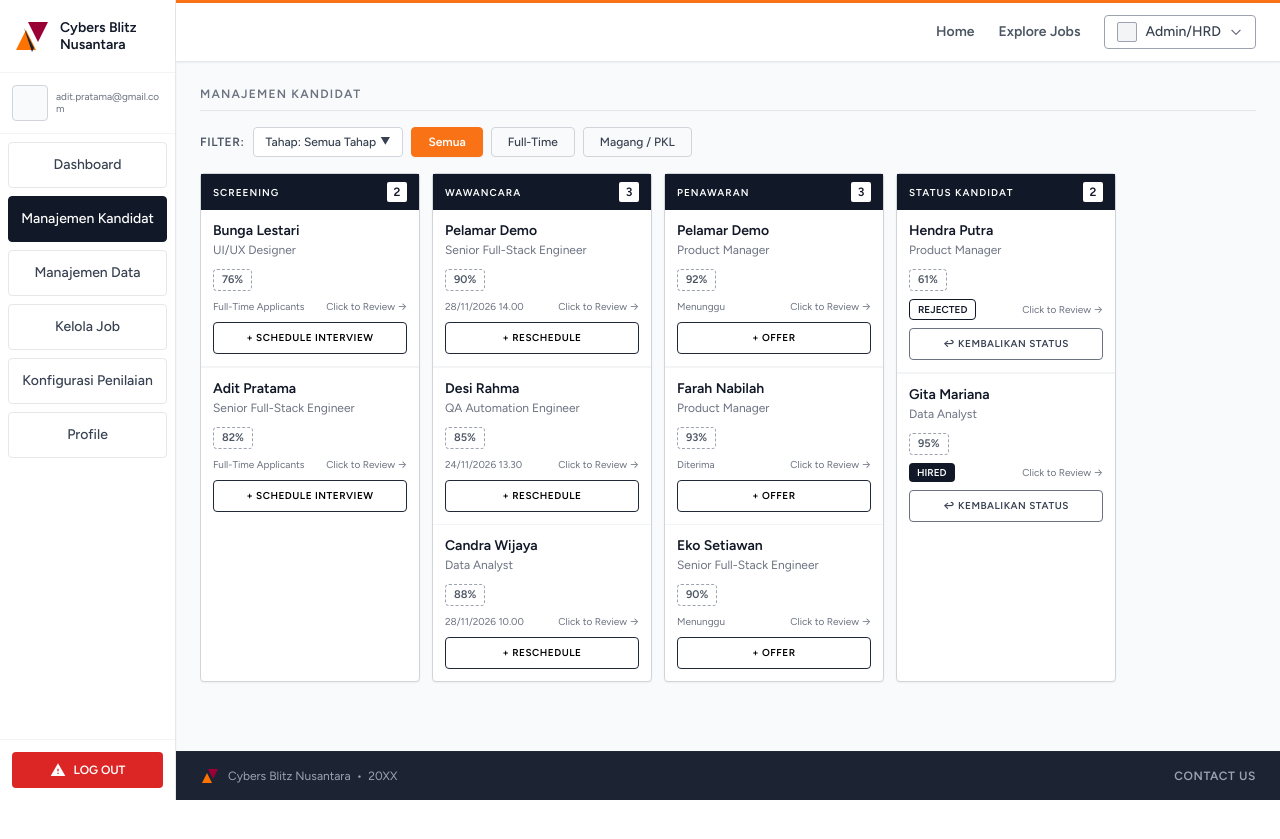
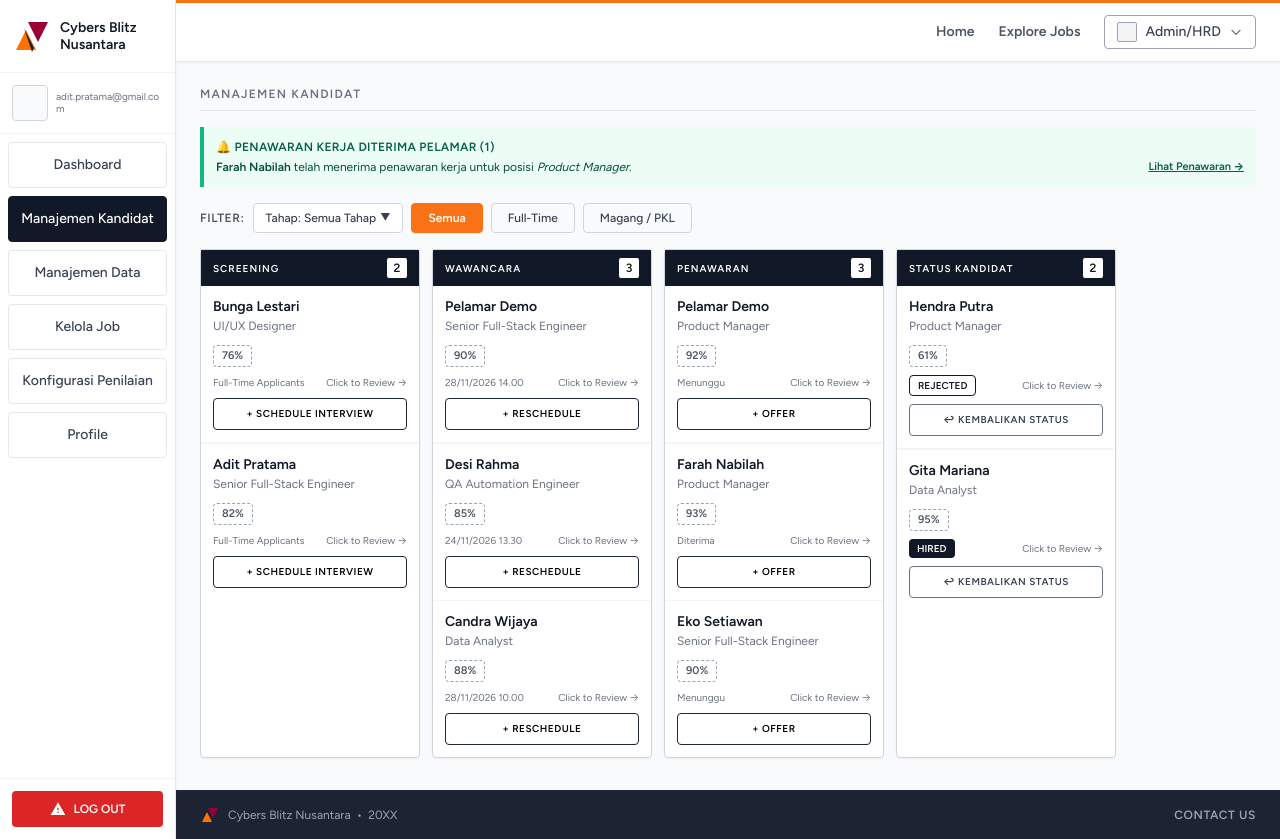
Before and after one commit to BagusRNA/blitzhire_v1, a Laravel app: page /hrd/manajemen-kandidat in a window 1280 px wide. Before the commit the page ends 800 px from the top, so only its background shows below. Run offline with Laravel 12, Linux system fonts and the light colour scheme; the visitor is signed in with stand-in values (Sample User, id 1); data comes from the database, SQL or seed files in the repository; style sheets or scripts are compiled from the project's sources; some libraries are stand-ins or nearby versions.

Commit message:
25-11-2026 Update revisi excel

```diff
--- a/bootstrap/app.php
+++ b/bootstrap/app.php
@@ -17,7 +17,25 @@ return Application::configure(basePath: dirname(__DIR__))
             \Illuminate\Http\Middleware\AddLinkHeadersForPreloadedAssets::class,
         ]);
 
-        //
+        $middleware->redirectGuestsTo(function (Request $request) {
+            if ($request->is('hrd*')) {
+                if (auth('pelamar')->check()) {
+                    session()->flash('error', 'Anda tidak memiliki hak akses!');
+                    return route('landing');
+                }
+                return route('hrd.auth.showLogin');
+            }
+
+            if ($request->is('pelamar*')) {
+                if (auth('hrd')->check()) {
+                    session()->flash('error', 'Anda tidak memiliki hak akses!');
+                    return route('landing');
+                }
+                return route('pelamar.auth.showLogin');
+            }
+
+            return route('login');
+        });
     })
     ->withExceptions(function (Exceptions $exceptions): void {
         $exceptions->shouldRenderJsonWhen(
--- a/resources/js/Pages/HRD/Laporan/Wawancara.jsx
+++ b/resources/js/Pages/HRD/Laporan/Wawancara.jsx
@@ -20,7 +20,16 @@ export default function LaporanWawancara({ laporan = [] }) {
 
     return (
         <div className="min-h-screen bg-gray-50 py-8 px-4 sm:px-6 lg:px-8 print:p-0 print:bg-white text-gray-900">
-            <Head title="Laporan Jadwal Wawancara - BlitzHire" />
+            <Head title="Laporan Jadwal Wawancara - BlitzHire">
+                <style>{`
+                    @media print {
+                        @page { size: landscape; margin: 8mm; }
+                        body { -webkit-print-color-adjust: exact; print-color-adjust: exact; }
+                        table { width: 100% !important; }
+                        th, td { font-size: 11px !important; padding: 4px 6px !important; }
+                    }
+                `}</style>
+            </Head>
 
             {/* Top Toolbar (Hidden on print) */}
             <div className="max-w-6xl mx-auto mb-6 flex justify-between items-center print:hidden">
--- a/resources/js/Pages/HRD/ManajemenKandidat.jsx
+++ b/resources/js/Pages/HRD/ManajemenKandidat.jsx
@@ -173,6 +173,18 @@ export default function ManajemenKandidat({ lamaran = [], confirmedInterviews =
         ? STATUS_COLUMNS
         : STATUS_COLUMNS.filter((col) => col.key === tahapFilter);
 
+    const offerAccepted = lamaran.filter((item) => {
+        if (!isOfferStatus(item.status_lamaran)) return false;
+        const latestOffer = item.penawaran?.[item.penawaran.length - 1];
+        return latestOffer?.status_penawaran === "Diterima";
+    });
+
+    const offerNegotiated = lamaran.filter((item) => {
+        if (!isOfferStatus(item.status_lamaran)) return false;
+        const latestOffer = item.penawaran?.[item.penawaran.length - 1];
+        return latestOffer?.status_penawaran === "Ditolak";
+    });
+
     return (
         <HRDLayout title="Manajemen Kandidat">
             <div className="hrd-page-section">
@@ -180,6 +192,58 @@ export default function ManajemenKandidat({ lamaran = [], confirmedInterviews =
 
                 {flash?.success && (
                     <div className="hrd-flash-success">{flash.success}</div>
+                )}
+
+                {/* ── Notification Banner: Pelamar Menerima Penawaran (IR23 / TC34) ── */}
+                {offerAccepted.length > 0 && (
+                    <div className="bg-emerald-50 border-l-4 border-emerald-500 p-3 mb-4 rounded-r shadow-xs">
+                        <div className="flex items-center gap-2 mb-1">
+                            <span className="text-emerald-800 font-bold text-xs uppercase tracking-wide flex items-center gap-1.5">
+                                🔔 Penawaran Kerja Diterima Pelamar ({offerAccepted.length})
+                            </span>
+                        </div>
+                        <div className="space-y-1.5">
+                            {offerAccepted.map((item) => (
+                                <div key={item.id_lamaran} className="text-xs text-emerald-900 flex items-center justify-between">
+                                    <span>
+                                        <strong>{item.pelamar?.nama_lengkap}</strong> telah menerima penawaran kerja untuk posisi <em>{item.lowongan?.judul_lowongan || item.lowongan?.posisi}</em>.
+                                    </span>
+                                    <Link
+                                        href={route("hrd.kandidat.penawaran", item.id_lamaran)}
+                                        className="text-[11px] font-bold text-emerald-800 underline hover:text-emerald-950 ml-3 whitespace-nowrap"
+                                    >
+                                        Lihat Penawaran →
+                                    </Link>
+                                </div>
+                            ))}
+                        </div>
+                    </div>
+                )}
+
+                {/* ── Notification Banner: Pelamar Mengajukan Negosiasi / Tolak Penawaran (IR24 / TC35) ── */}
+                {offerNegotiated.length > 0 && (
+                    <div className="bg-amber-50 border-l-4 border-amber-500 p-3 mb-4 rounded-r shadow-xs">
+                        <div className="flex items-center gap-2 mb-1">
+                            <span className="text-amber-900 font-bold text-xs uppercase tracking-wide flex items-center gap-1.5">
+                                💬 Negosiasi / Penolakan Penawaran ({offerNegotiated.length})
+                            </span>
+                        </div>
+                        <div className="space-y-1.5">
+                            {offerNegotiated.map((item) => (
+                                <div key={item.id_lamaran} className="text-xs text-amber-900 flex items-center justify-between">
+                                    <span>
+                                        <strong>{item.pelamar?.nama_lengkap}</strong> mengajukan negosiasi/penolakan atas penawaran posisi <em>{item.lowongan?.judul_lowongan || item.lowongan?.posisi}</em> (menunggu pertimbangan HRD).
+                                    </span>
+                                    <Link
+                                        href={route("hrd.kandidat.penawaran", item.id_lamaran)}
+                                        className="text-[11px] font-bold text-amber-900 underline hover:text-amber-950 ml-3 whitespace-nowrap"
+                                    >
+                                        Tinjau Penawaran →
+                                    </Link>
+                                </div>
+                            ))}
+                        </div>
+                    </div>
                 )}
 
                 {/* ── Notification Banner: Pelamar Menerima Jadwal Wawancara (HRD 9) ── */}
@@ -353,7 +417,7 @@ export default function ManajemenKandidat({ lamaran = [], confirmedInterviews =
                                                           "Penawaran" ? (
                                                             <span className="hrd-kcard-meta">
                                                                 {item
-                                                                    .penawaran?.[0]
+                                                                    .penawaran?.[item.penawaran.length - 1]
                                                                     ?.status_penawaran ??
                                                                     "Offered"}
                                                             </span>
--- a/resources/js/Pages/Pelamar/Dashboard.jsx
+++ b/resources/js/Pages/Pelamar/Dashboard.jsx
@@ -450,7 +450,13 @@ export default function Dashboard({ lamarans, lamaran }) {
         formData.append('file_dokumen', uploadModal.file);
 
         router.post(`/pelamar/applications/${uploadModal.lamaranId}/documents`, formData, {
-            onSuccess: () => setUploadModal({ open: false, lamaranId: null, docType: 'KTP', file: null })
+            onSuccess: () => {
+                setUploadModal({ open: false, lamaranId: null, docType: 'KTP', file: null });
+                alert('Dokumen berhasil diunggah!');
+            },
+            onError: (err) => {
+                alert('Dokumen gagal diunggah!');
+            }
         });
     };
 
--- a/resources/js/Pages/Public/LandingPage.jsx
+++ b/resources/js/Pages/Public/LandingPage.jsx
@@ -1,9 +1,11 @@
 import React from 'react';
-import { Head, Link } from '@inertiajs/react';
+import { Head, Link, usePage } from '@inertiajs/react';
 import Header from '@/Components/Header';
 import Footer from '@/Components/Footer';
 
 export default function LandingPage({ stats = {}, recentJobs = [] }) {
+    const { flash } = usePage().props;
+
     return (
         <div className="landing-wrapper">
             <Head title="Careers — Cybers Blitz Nusantara" />
@@ -12,6 +14,19 @@ export default function LandingPage({ stats = {}, recentJobs = [] }) {
             <Header />
 
             <main className="landing-main">
+                {/* Flash Error Banner (TC28 / TC48 Access Denial) */}
+                {flash?.error && (
+                    <div className="max-w-6xl mx-auto my-4 px-4">
+                        <div className="bg-red-50 border border-red-300 text-red-800 px-4 py-3 rounded-md flex items-center justify-between text-sm font-semibold shadow-xs">
+                            <div className="flex items-center gap-2">
+                                <svg className="w-5 h-5 text-red-600 shrink-0" fill="currentColor" viewBox="0 0 20 20">
+                                    <path fillRule="evenodd" d="M18 10a8 8 0 11-16 0 8 8 0 0116 0zm-7 4a1 1 0 11-2 0 1 1 0 012 0zm-1-9a1 1 0 00-1 1v4a1 1 0 102 0V6a1 1 0 00-1-1z" clipRule="evenodd" />
+                                </svg>
+                                <span>{flash.error}</span>
+                            </div>
+                        </div>
+                    </div>
+                )}
                 {/* 1. Hero Section */}
                 <section className="landing-hero-section">
                     <div className="landing-hero-grid">
--- a/routes/web.php
+++ b/routes/web.php
@@ -22,7 +22,7 @@ Route::get('/', function () {
         'stats' => $stats,
         'recentJobs' => $recentJobs
     ]);
-});
+})->name('landing');
 Route::get('/jobs', [JobController::class, 'index'])->name('jobs.index');
 Route::get('/jobs/{id_lowongan}', [JobController::class, 'show'])->name('jobs.show');
 
```
Also changed, not shown: app/Http/Controllers/PelamarController.php (+8 -5 lines), tests/Feature/QATestCasesFase6Test.php (+33 -1 lines), 2 other files.
